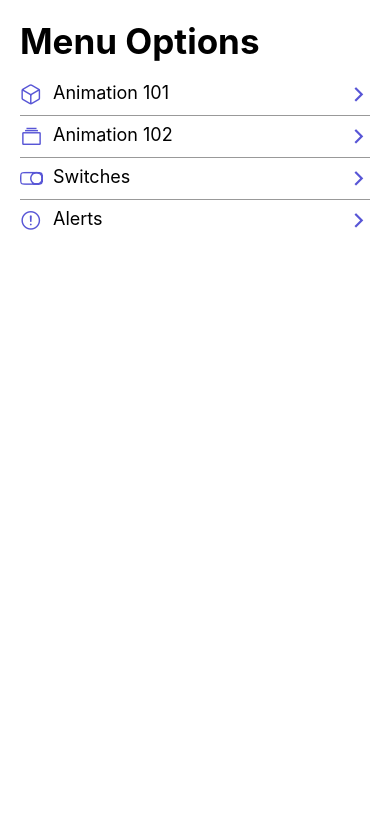
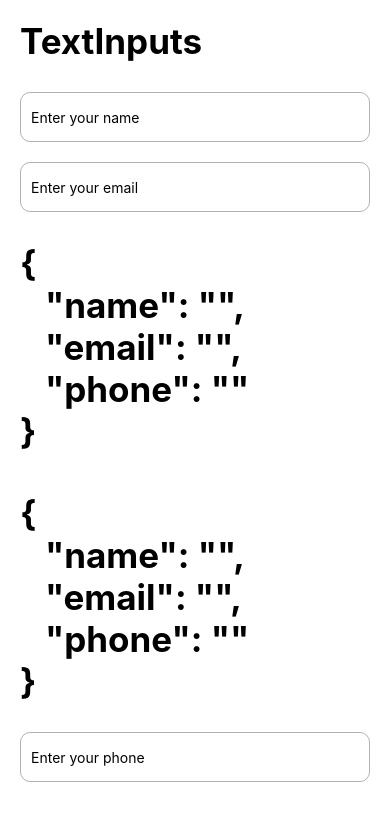
Before and after one commit to mikevillarruel/react-native-components, a React Native app: screen /TextInputScreen in a window 390 px wide. Shown: the top 820 px of the page. Built offline with nearby package versions, Linux system fonts and the light colour scheme.

Commit message:
TextInput

```diff
--- a/src/data/menuItems.tsx
+++ b/src/data/menuItems.tsx
@@ -21,4 +21,9 @@
         icon: 'alert-circle-outline',
         component: 'AlertScreen',
     },
+    {
+        name: 'Text Inputs',
+        icon: 'document-text-outline',
+        component: 'TextInputScreen',
+    },
 ]
--- a/src/navigator/StackNavigator.tsx
+++ b/src/navigator/StackNavigator.tsx
@@ -5,6 +5,7 @@
 import { Animation102Screen } from '../screens/Animation102Screen';
 import { SwitchScreen } from '../screens/SwitchScreen';
 import { AlertScreen } from '../screens/AlertScreen';
+import { TextInputScreen } from '../screens/TextInputScreen';
 
 const Stack = createStackNavigator();
 
@@ -24,6 +25,7 @@
             <Stack.Screen name='Animation102Screen' component={Animation102Screen} />
             <Stack.Screen name='SwitchScreen' component={SwitchScreen} />
             <Stack.Screen name='AlertScreen' component={AlertScreen} />
+            <Stack.Screen name='TextInputScreen' component={TextInputScreen} />
         </Stack.Navigator>
     )
 
--- /dev/null
+++ b/src/screens/TextInputScreen.tsx
@@ -0,0 +1,83 @@
+import React, { useState } from 'react';
+import { Keyboard, KeyboardAvoidingView, Platform, ScrollView, StyleSheet, TextInput, TouchableWithoutFeedback, View } from 'react-native';
+import { HeaderTitle } from '../components/HeaderTitle';
+import { styles } from '../theme/appTheme';
+
+export const TextInputScreen = () => {
+
+    const [form, setForm] = useState({
+        name: '',
+        email: '',
+        phone: '',
+    })
+
+    const onChange = (value: string, field: string) => {
+        setForm({
+            ...form,
+            [field]: value,
+        })
+    }
+
+    return (
+        <KeyboardAvoidingView
+            behavior={Platform.OS === "ios" ? "padding" : "height"}
+        >
+
+            <ScrollView>
+
+                <TouchableWithoutFeedback onPress={Keyboard.dismiss}>
+
+                    <View style={styles.globalMargin}>
+
+                        <HeaderTitle title="TextInputs" />
+
+                        <TextInput
+                            style={stylesScreen.inputStyle}
+                            placeholder="Enter your name"
+                            autoCorrect={false}
+                            autoCapitalize='words'
+                            onChangeText={(value) => onChange(value, 'name')}
+                        />
+
+                        <TextInput
+                            style={stylesScreen.inputStyle}
+                            placeholder="Enter your email"
+                            autoCorrect={false}
+                            autoCapitalize='none'
+                            onChangeText={(value) => onChange(value, 'email')}
+                            keyboardType='email-address'
+                            keyboardAppearance='dark' // only IOS
+                        />
+
+                        <HeaderTitle title={JSON.stringify(form, null, 3)} />
+                        <HeaderTitle title={JSON.stringify(form, null, 3)} />
+
+                        <TextInput
+                            style={stylesScreen.inputStyle}
+                            placeholder="Enter your phone"
+                            onChangeText={(value) => onChange(value, 'phone')}
+                            keyboardType='phone-pad'
+                        />
+
+                        <View style={{ height: 100 }} />
+
+                    </View>
+
+                </TouchableWithoutFeedback>
+
+            </ScrollView>
+
+        </KeyboardAvoidingView>
+    )
+}
+
+const stylesScreen = StyleSheet.create({
+    inputStyle: {
+        borderWidth: 1,
+        borderColor: 'rgba(0,0,0,0.3)',
+        height: 50,
+        paddingHorizontal: 10,
+        borderRadius: 10,
+        marginVertical: 10,
+    }
+});
```
